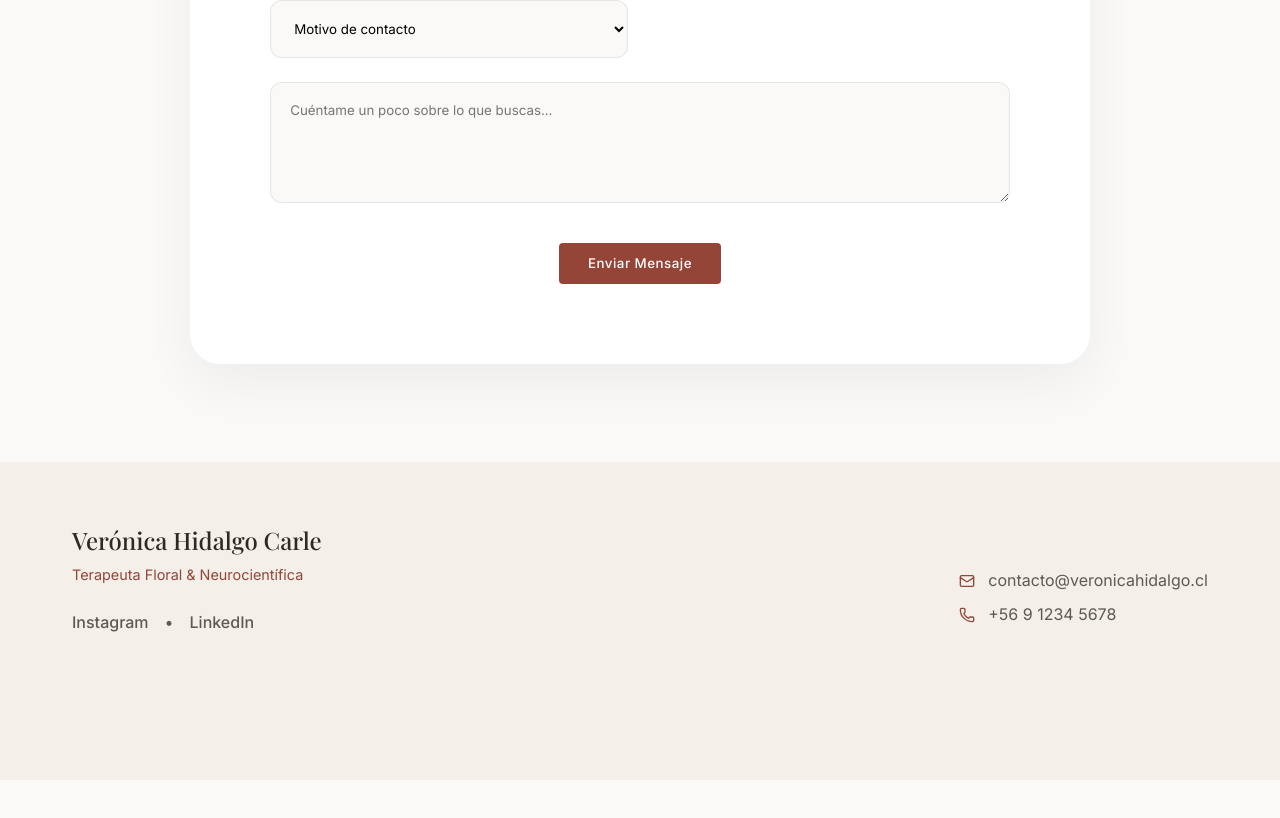
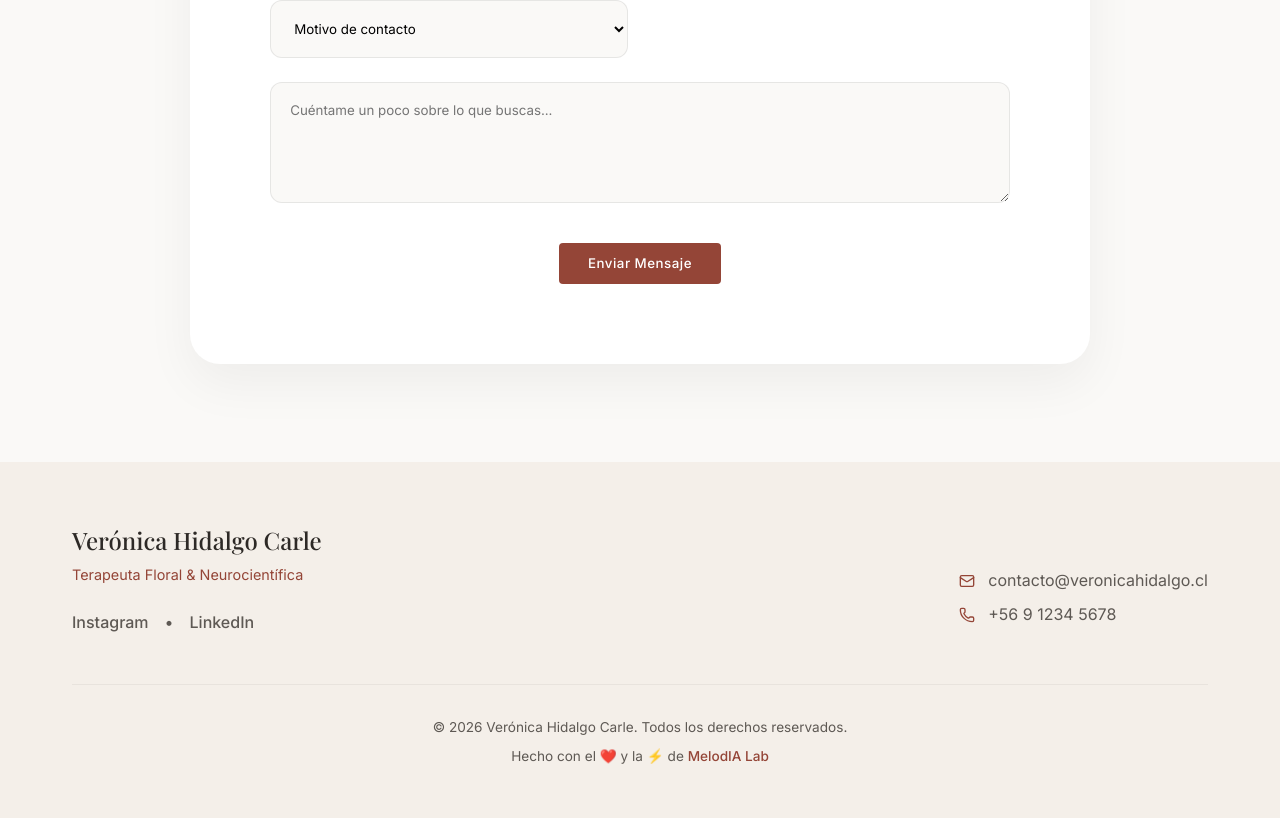
Before and after one commit to jfcosm/veronica-hidalgo-carle-2026, a React (Vite) app: page /option-2 in a window 1280 px wide. Shown: the part 3387-4205 px from the top of the page. Before the commit the page ends 4167 px from the top, so only its background shows below. Built offline with nearby package versions, Linux system fonts and the light colour scheme; a web font is replaced by a local one.

Commit message:
feat: add MelodIA Lab footer to all options

```diff
--- a/src/pages/Option1.tsx
+++ b/src/pages/Option1.tsx
@@ -182,6 +182,9 @@ const Option1 = () => {
           </div>
           <div className="opt1-footer-bottom">
             <p>&copy; {new Date().getFullYear()} Verónica Hidalgo Carle. Todos los derechos reservados.</p>
+            <p style={{ marginTop: '0.5rem' }}>
+              Hecho con el ❤️ y la ⚡️ de <a href="https://www.melodialab.net" target="_blank" rel="noopener noreferrer" style={{ color: 'var(--color-terracota)', textDecoration: 'none', fontWeight: 500 }}>MelodIA Lab</a>
+            </p>
           </div>
         </div>
       </footer>
--- a/src/pages/Option2.tsx
+++ b/src/pages/Option2.tsx
@@ -184,6 +184,12 @@ const Option2 = () => {
               <p><Phone size={16} /> +56 9 1234 5678</p>
             </div>
           </div>
+          <div className="opt2-footer-bottom" style={{ textAlign: 'center', marginTop: '3rem', paddingTop: '2rem', borderTop: '1px solid rgba(0,0,0,0.05)', fontSize: '0.85rem', color: 'var(--color-text-muted)' }}>
+            <p>&copy; {new Date().getFullYear()} Verónica Hidalgo Carle. Todos los derechos reservados.</p>
+            <p style={{ marginTop: '0.5rem' }}>
+              Hecho con el ❤️ y la ⚡️ de <a href="https://www.melodialab.net" target="_blank" rel="noopener noreferrer" style={{ color: 'var(--color-terracota)', textDecoration: 'none', fontWeight: 500 }}>MelodIA Lab</a>
+            </p>
+          </div>
         </div>
       </footer>
     </div>
--- a/src/pages/Option3.tsx
+++ b/src/pages/Option3.tsx
@@ -229,6 +229,9 @@ const Option3 = () => {
         </div>
         <div className="opt3-footer-copyright">
           <p>&copy; {new Date().getFullYear()} Verónica Hidalgo Carle. Todos los derechos reservados.</p>
+          <p style={{ marginTop: '0.5rem' }}>
+            Hecho con el ❤️ y la ⚡️ de <a href="https://www.melodialab.net" target="_blank" rel="noopener noreferrer" style={{ color: 'var(--color-terracota)', textDecoration: 'none', fontWeight: 500 }}>MelodIA Lab</a>
+          </p>
         </div>
       </footer>
     </div>
```
